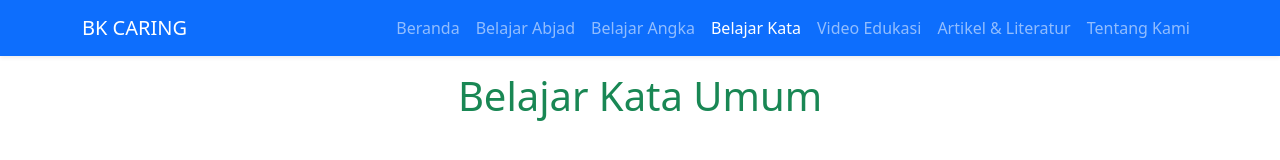
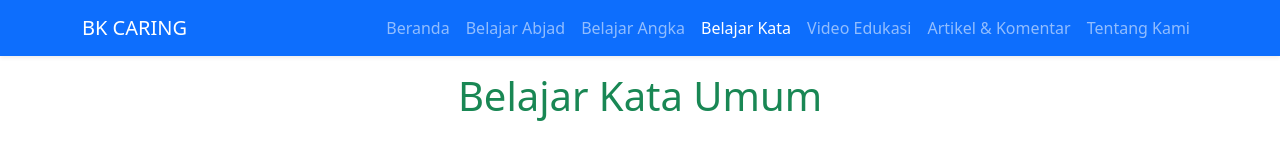
Before and after one commit to amelialaura05/BKCaring, a plain HTML site: page kata.html in a window 1280 px wide. Shown: the top 160 px of the page. Drawn offline with nearby package versions, Linux system fonts and the light colour scheme.

Commit message:
kata.html

```diff
--- a/kata.html
+++ b/kata.html
@@ -31,7 +31,7 @@
                         <a class="nav-link" href="video.html">Video Edukasi</a>
                     </li>
                     <li class="nav-item">
-                        <a class="nav-link" href="artikel.html">Artikel & Literatur</a>
+                        <a class="nav-link" href="artikel.html">Artikel & Komentar</a>
                     </li>
                     <li class="nav-item">
                         <a class="nav-link" href="about.html">Tentang Kami</a>
```
